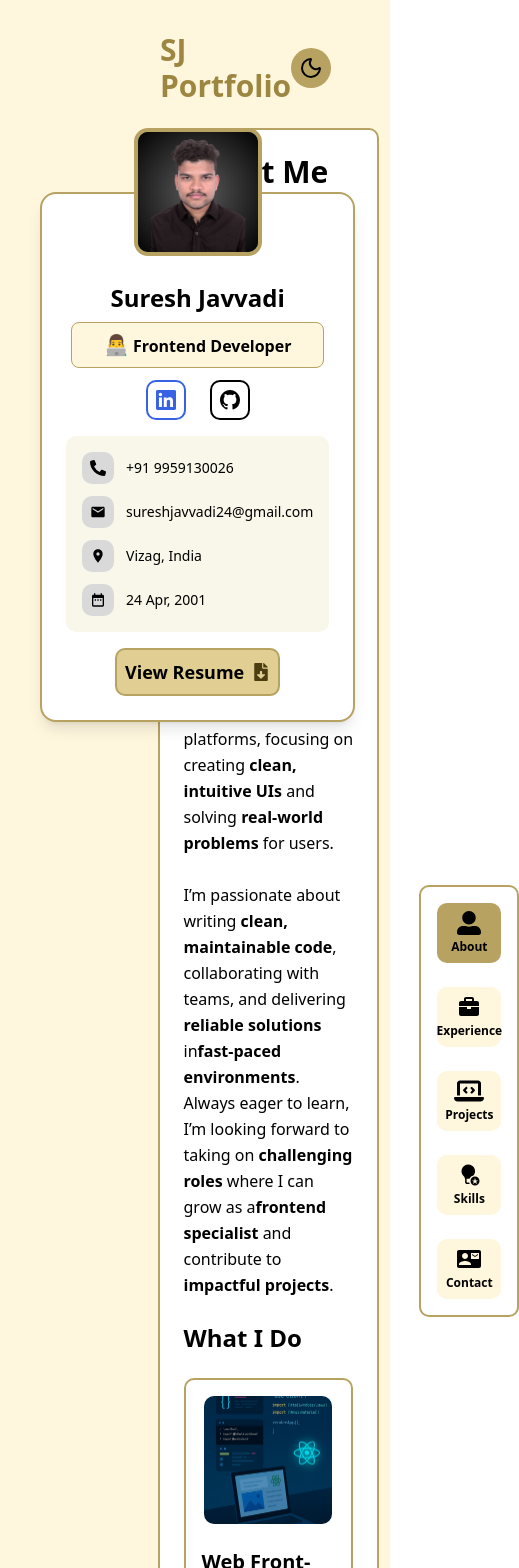
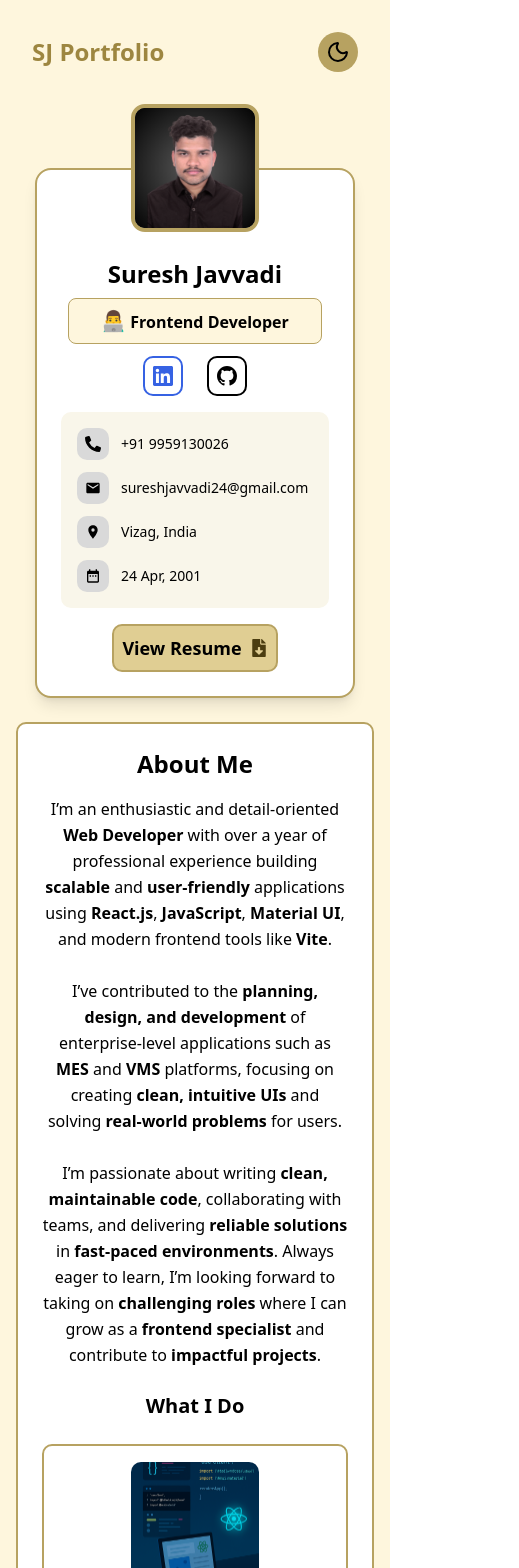
Before and after one commit to suresh-javvadi/sj-portfolio, a React (Vite) app: page / in a window 390 px wide. Shown: the top 1568 px of the page, 519 px wide, since content can reach past the window. Built offline with nearby package versions, Linux system fonts and the light colour scheme.

Commit message:
feat: add responsiveness, improve UX, and add useIsMobile hook

```diff
--- a/src/components/Header.jsx
+++ b/src/components/Header.jsx
@@ -3,8 +3,10 @@ import { AnimatedThemeToggler } from "@/components/magicui/animated-theme-toggle
 
 const Header = () => {
   return (
-    <header className="flex justify-between items-center px-30 pb-6">
-      <h1 className="text-3xl font-bold text-[#9D8640]">SJ Portfolio</h1>
+    <header className="flex justify-between items-center w-full py-2 px-8 sm:px-12 lg:px-30 gap-4 sm:gap-0">
+      <h1 className="text-2xl sm:text-3xl font-bold text-[#9D8640] text-center sm:text-left">
+        SJ Portfolio
+      </h1>
       <AnimatedThemeToggler className="p-2 rounded-full bg-[#B7A261] hover:scale-105 transition" />
     </header>
   );
--- a/src/components/NavBar.jsx
+++ b/src/components/NavBar.jsx
@@ -1,14 +1,34 @@
-import React from "react";
+import React, { useState, useEffect } from "react";
 import { Link, useLocation } from "react-router";
-import { CgProfile } from "react-icons/cg";
 import { MdContactMail } from "react-icons/md";
 import { BiSolidBriefcase } from "react-icons/bi";
 import { FaLaptopCode } from "react-icons/fa6";
 import { VscLightbulbAutofix } from "react-icons/vsc";
 import { FaUserAlt } from "react-icons/fa";
+import useIsMobile from "@/hooks/useIsMobile";
 
 const NavBar = () => {
   const location = useLocation();
+  const [showNav, setShowNav] = useState(false);
+  const isMobile = useIsMobile();
+
+  useEffect(() => {
+    if (!isMobile) {
+      setShowNav(true);
+      return;
+    }
+
+    const handleScroll = () => {
+      const scrollY = window.scrollY;
+      setShowNav(scrollY > 150);
+    };
+
+    window.addEventListener("scroll", handleScroll);
+    handleScroll();
+    return () => window.removeEventListener("scroll", handleScroll);
+  }, [isMobile]);
+
+  if (!showNav) return null;
 
   const navItems = [
     { name: "About", icon: FaUserAlt, path: "/" },
@@ -19,7 +39,14 @@ const NavBar = () => {
   ];
 
   return (
-    <nav className="flex flex-col gap-6 items-center bg-[var(--bg-sec)] p-4 border-2 border-[var(--border-main)] rounded-lg">
+    <nav
+      className={`
+        flex flex-row justify-around items-center
+        fixed bottom-0 left-0 w-full z-50
+        bg-[var(--bg-sec)] border-t-2 border-[var(--border-main)] p-2
+        sm:static sm:flex-col sm:gap-6 sm:items-center sm:w-auto sm:p-4 sm:border-2 sm:rounded-lg sm:border-[var(--border-main)]
+      `}
+    >
       {navItems.map((item) => {
         const Icon = item.icon;
         const isActive = location.pathname === item.path;
@@ -28,15 +55,18 @@ const NavBar = () => {
           <Link
             key={item.name}
             to={item.path}
-            className={`flex flex-col items-center text-sm transition rounded-lg p-2 w-16
+            className={`flex flex-col items-center justify-center text-xs sm:text-sm transition rounded-lg p-2 sm:w-16
               ${
                 isActive
-                  ? "bg-[var(--bg-hlt)]"
+                  ? "bg-[var(--bg-hlt)] text-black"
                   : "bg-[#FEF6DD] dark:bg-[#3B3729] text-black dark:text-[#A89D9D] hover:scale-110"
-              }`}
+              }
+            `}
           >
-            <Icon className="w-8 h-6" />
-            <span className="mt-1 font-semibold text-xs">{item.name}</span>
+            <Icon className="w-6 h-6 sm:w-8 sm:h-6" />
+            <span className="mt-0.5 sm:mt-1 font-semibold text-[10px] sm:text-xs">
+              {item.name}
+            </span>
           </Link>
         );
       })}
--- a/src/components/ProfileCard.jsx
+++ b/src/components/ProfileCard.jsx
@@ -7,11 +7,11 @@ import { FaPhoneAlt, FaFileDownload } from "react-icons/fa";
 import profilePic from "../assets/profile_pic.png";
 import PixelTransition from "./PixelTransition";
 import Magnet from "./Magnet";
+import useIsMobile from "@/hooks/useIsMobile";
 
-const ProfileCard = () => {
+const ProfileCardContent = () => {
   return (
-    <aside className="w-3/12 relative">
-      <Magnet padding={50} disabled={false} magnetStrength={10}>
+    <>
       <div className="absolute left-1/2 transform -translate-x-1/2 -translate-y-1/2 w-32 h-32 border-4 border-[var(--border-main)] rounded-xl">
         <PixelTransition
           firstContent={
@@ -42,6 +42,7 @@ const ProfileCard = () => {
         <h2 className="bg-[#FEF6DD] dark:bg-[#272522] border border-[var(--border-main)] dark:text-[#CCC0C0] py-2 px-8 mt-2 rounded-md font-semibold">
           <span className="text-xl">👨‍💻</span> Frontend Developer
         </h2>
+
         <div className="flex gap-6 mt-3">
           <a
             href="https://www.linkedin.com/in/suresh-javvadi/"
@@ -58,28 +59,19 @@ const ProfileCard = () => {
             <BsGithub className="w-10 h-10 text-black dark:text-white border-2 border-black dark:border-[#CCC0C0] rounded-lg p-2 hover:scale-110 transition" />
           </a>
         </div>
+
         <div className="mt-4 w-full space-y-3 text-sm bg-[#F9F6EA] dark:bg-[#3B3729] p-4 rounded-lg">
-            <div className="flex items-center gap-3">
-              <FaPhoneAlt className="w-8 h-8 bg-[#D9D9D9] dark:bg-black p-2 rounded-lg text-black dark:text-white flex-shrink-0" />
-              <span className="break-words text-sm">+91 9959130026</span>
+          {[
+            { icon: FaPhoneAlt, text: "+91 9959130026" },
+            { icon: MdMail, text: "sureshjavvadi24@gmail.com" },
+            { icon: MdLocationOn, text: "Vizag, India" },
+            { icon: MdDateRange, text: "24 Apr, 2001" },
+          ].map(({ icon: Icon, text }) => (
+            <div key={text} className="flex items-center gap-3">
+              <Icon className="w-8 h-8 bg-[#D9D9D9] dark:bg-black p-2 rounded-lg text-black dark:text-white flex-shrink-0" />
+              <span className="break-words text-sm">{text}</span>
             </div>
-
-            <div className="flex items-center gap-3">
-              <MdMail className="w-8 h-8 bg-[#D9D9D9] dark:bg-black p-2 rounded-lg text-black dark:text-white flex-shrink-0" />
-              <span className="break-words text-sm">
-                sureshjavvadi24@gmail.com
-              </span>
-            </div>
-
-            <div className="flex items-center gap-3">
-              <MdLocationOn className="w-8 h-8 bg-[#D9D9D9] dark:bg-black p-2 rounded-lg text-black dark:text-white flex-shrink-0" />
-              <span className="break-words text-sm">Vizag, India</span>
-            </div>
-
-            <div className="flex items-center gap-3">
-              <MdDateRange className="w-8 h-8 bg-[#D9D9D9] dark:bg-black p-2 rounded-lg text-black dark:text-white flex-shrink-0" />
-              <span className="break-words text-sm">24 Apr, 2001</span>
-            </div>
+          ))}
         </div>
         <div className="flex items-center gap-3 mt-4">
           <a
@@ -102,7 +94,22 @@ const ProfileCard = () => {
           </a>
         </div>
       </div>
+    </>
+  );
+};
+
+const ProfileCard = () => {
+  const isMobile = useIsMobile();
+
+  return (
+    <aside className="relative">
+      {isMobile ? (
+        <ProfileCardContent />
+      ) : (
+        <Magnet padding={50} magnetStrength={10}>
+          <ProfileCardContent />
         </Magnet>
+      )}
     </aside>
   );
 };
--- /dev/null
+++ b/src/hooks/useIsMobile.jsx
@@ -0,0 +1,15 @@
+import React, { useEffect, useState } from "react";
+
+const useIsMobile = () => {
+  const [isMobile, setIsMobile] = useState(window.innerWidth < 640);
+
+  useEffect(() => {
+    const handleResize = () => setIsMobile(window.innerWidth < 640);
+    window.addEventListener("resize", handleResize);
+    return () => window.removeEventListener("resize", handleResize);
+  }, []);
+
+  return isMobile;
+};
+
+export default useIsMobile;
--- a/src/layout/AppLayout.jsx
+++ b/src/layout/AppLayout.jsx
@@ -6,16 +6,26 @@ import NavBar from "../components/NavBar";
 
 const AppLayout = () => {
   return (
-    <div className="min-h-screen bg-[var(--bg-main)] text-[var(--text-main)] py-8 px-10">
+    <div className="min-h-screen bg-[var(--bg-main)] text-[var(--text-main)] py-6 md:py-8 md:px-10">
       <Header />
-      <div className="flex flex-1">
-        <ProfileCard />
-        <main className="flex-1 px-10">
+
+      <div className="flex flex-col items-center md:flex-row md:items-start md:justify-start gap-6 mt-6">
+        <div className="w-full max-w-xs md:w-auto">
+          <ProfileCard />
+        </div>
+
+        <main
+          className="
+          w-full md:flex-1 px-4 md:px-10
+          pb-10 md:pb-0
+        "
+        >
           <Outlet />
         </main>
-        <main className="flex items-center">
+
+        <div className="w-full max-w-xs md:w-auto flex md:flex-col justify-center mt-4 md:mt-0">
           <NavBar />
-        </main>
+        </div>
       </div>
     </div>
   );
--- a/src/pages/About.jsx
+++ b/src/pages/About.jsx
@@ -5,16 +5,15 @@ import AnimatedSection from "@/components/AnimatedSection";
 const About = () => {
   return (
     <AnimatedSection className="bg-[var(--bg-sec)] border-2 border-[var(--border-main)] rounded-lg p-6 space-y-6">
-      <div className="max-w-3xl mx-auto">
-        <h1 className="text-3xl font-bold mb-4">About Me</h1>
-        <p className="leading-relaxed">
+      <div className="text-center md:text-left">
+        <h1 className="text-2xl md:text-3xl font-bold mb-4">About Me</h1>
+        <p className="leading-relaxed text-base">
           I’m an enthusiastic and detail-oriented <strong>Web Developer</strong>{" "}
           with over a year of professional experience building{" "}
           <strong>scalable</strong> and <strong>user-friendly</strong>{" "}
           applications using <strong>React.js</strong>,{" "}
           <strong>JavaScript</strong>, <strong>Material UI</strong>, and modern
-          frontend tools like
-          <strong>Vite</strong>.
+          frontend tools like <strong>Vite</strong>.
           <br />
           <br />
           I’ve contributed to the{" "}
@@ -27,35 +26,38 @@ const About = () => {
           I’m passionate about writing <strong>clean, maintainable code</strong>
           , collaborating with teams, and delivering{" "}
           <strong>reliable solutions</strong> in
-          <strong>fast-paced environments</strong>. Always eager to learn, I’m
+          <strong> fast-paced environments</strong>. Always eager to learn, I’m
           looking forward to taking on <strong>challenging roles</strong> where
-          I can grow as a<strong>frontend specialist</strong> and contribute to{" "}
+          I can grow as a <strong>frontend specialist</strong> and contribute to{" "}
           <strong>impactful projects</strong>.
         </p>
       </div>
-      <div className="max-w-3xl mx-auto">
-        <h1 className="text-2xl font-bold mb-6">What I Do</h1>
 
-        <div className="flex flex-col md:flex-row items-center border-2 border-[var(--border-main)] dark:border-[#625839] rounded-lg p-4 gap-6 bg-[var(--bg-ter)]">
+      <div>
+        <h1 className="text-xl md:text-2xl font-bold mb-6 text-center md:text-left">
+          What I Do
+        </h1>
+
+        <div className="flex flex-col lg:flex-row items-center lg:items-start border-2 border-[var(--border-main)] dark:border-[#625839] rounded-lg p-4 gap-6 bg-[var(--bg-ter)]">
           <img
             src={webFrontendDev}
             alt="Web Front-End Development"
             className="w-32 h-32 md:w-40 md:h-40 object-cover rounded-lg"
           />
 
-          <div>
-            <h2 className="text-xl font-semibold mb-2">
+          <div className="text-center md:text-left">
+            <h2 className="text-lg md:text-xl font-semibold mb-2">
               Web Front-End Development
             </h2>
-            <p className="text-gray-700 dark:text-gray-300 leading-relaxed">
+            <p className="text-gray-700 dark:text-gray-300 text-sm md:text-base leading-relaxed">
               I create <strong>responsive, user-friendly web interfaces</strong>{" "}
               using
               <strong> React.js</strong>, <strong>JavaScript</strong>, and
               modern tools like
               <strong> Material UI</strong> and <strong>Tailwind CSS</strong>. I
               focus on
-              <strong>clean code</strong>, <strong>scalable components</strong>,
-              and delivering a smooth <strong>user experience</strong>.
+              <strong> clean code</strong>, <strong>scalable components</strong>
+              , and delivering a smooth <strong>user experience</strong>.
             </p>
           </div>
         </div>
--- a/src/pages/ContactMe.jsx
+++ b/src/pages/ContactMe.jsx
@@ -131,7 +131,7 @@ const ContactMe = () => {
           type="submit"
           whileHover={{ scale: 1.05 }}
           whileTap={{ scale: 0.95 }}
-          className="bg-[var(--bg-hlt)] text-black font-semibold py-2 px-4 rounded-lg hover:bg-[var(--bg-hlt-hover)] transition flex justify-center items-center gap-2"
+          className="bg-[var(--bg-hlt)] text-black font-semibold py-2 px-4 rounded-lg hover:bg-[var(--bg-hlt-hover)] transition flex justify-center items-center gap-2 w-full sm:w-auto sm:self-center"
           disabled={isSubmitting}
         >
           {isSubmitting ? "Sending..." : "Send Message ✉️"}
--- a/src/pages/Experience.jsx
+++ b/src/pages/Experience.jsx
@@ -29,15 +29,15 @@ const Experience = () => {
   const startDate = "2024-05-01";
 
   return (
-    <AnimatedSection className="bg-[var(--bg-sec)] border-2 border-[var(--border-main)] rounded-lg p-6 space-y-6">
+    <AnimatedSection className="bg-[var(--bg-sec)] border-2 border-[var(--border-main)] rounded-lg p-6 space-y-8">
       {/* Education */}
-      <div>
-        <h1 className="text-2xl font-bold mb-4">Education</h1>
-        <div className="p-6 border-2 border-[var(--border-main)] rounded-lg">
-          <h2 className="text-lg font-semibold">
+      <div className="text-center md:text-left">
+        <h1 className="text-2xl md:text-3xl font-bold mb-4">Education</h1>
+        <div className="p-4 md:p-6 border-2 border-[var(--border-main)] rounded-lg">
+          <h2 className="text-lg md:text-xl font-semibold">
             B.Tech in Computer Science and Engineering
           </h2>
-          <p>
+          <p className="text-sm md:text-base text-gray-700 dark:text-gray-300">
             Avanthi Institute Of Engineering and Technology <br />
             2019 – 2023
           </p>
@@ -45,22 +45,22 @@ const Experience = () => {
       </div>
 
       {/* Experience */}
-      <div>
-        <h1 className="text-2xl font-bold mb-4">Experience</h1>
-        <div className="flex items-center gap-6 p-6 border-2 border-[var(--border-main)] rounded-lg">
+      <div className="text-center md:text-left">
+        <h1 className="text-2xl md:text-3xl font-bold mb-4">Experience</h1>
+        <div className="flex flex-col sm:flex-row items-center sm:items-start gap-4 sm:gap-6 p-4 md:p-6 border-2 border-[var(--border-main)] rounded-lg">
           <img
             src={scutoidLogo}
             alt="Scutoid Technologies Logo"
             className="w-20 h-20 rounded-lg object-cover border border-[var(--border-main)] p-2"
           />
-          <div>
-            <h3 className="text-lg font-semibold">
+          <div className="text-center sm:text-left">
+            <h3 className="text-lg md:text-xl font-semibold">
               Scutoid Technologies PVT. LTD
             </h3>
-            <p>
+            <p className="text-sm md:text-base">
               <span className="font-semibold">Role:</span> React Developer
             </p>
-            <p>
+            <p className="text-sm md:text-base">
               <span className="font-semibold">Duration:</span>{" "}
               {formatDate(new Date(startDate))} – Present (
               {getDuration(startDate)})
--- a/src/pages/Projects.jsx
+++ b/src/pages/Projects.jsx
@@ -25,24 +25,33 @@ const Projects = () => {
 
   return (
     <AnimatedSection className="bg-[var(--bg-sec)] border-2 border-[var(--border-main)] rounded-lg p-6 space-y-6">
-      <h1 className="text-3xl font-bold mb-6">Projects</h1>
+      <h1 className="text-3xl font-bold mb-6 text-center md:text-left">
+        Projects
+      </h1>
 
-      <div className="grid grid-cols-2 gap-6">
+      <div className="grid grid-cols-1 sm:grid-cols-2 gap-6">
         {projects.map(({ name, img, link, github, tech }, index) => (
           <div
             key={index}
             className="bg-[var(--bg-ter)] border-2 border-[var(--border-main)] rounded-xl p-4 hover:scale-105 transition-transform duration-300 flex flex-col"
           >
-            <a href={link} target="_blank">
-              <img
-                src={img}
-                alt={name}
-                className="w-full h-40 object-cover mb-2 border border-black dark:border-white rounded-lg"
-              />
-            </a>
-            <h2 className="font-semibold">
+            <div className="flex items-center justify-center flex-1">
+              <a href={link} target="_blank" rel="noopener noreferrer">
+                <img
+                  src={img}
+                  alt={name}
+                  className="max-h-40 object-contain mb-3 border border-black dark:border-white rounded-lg"
+                />
+              </a>
+            </div>
+            <h2 className="font-semibold text-center sm:text-left">
               <span className="mr-1">{name}</span>
-              <a href={github} target="_blank">
+              <a
+                href={github}
+                target="_blank"
+                rel="noopener noreferrer"
+                className="text-sm text-cyan-500 hover:underline"
+              >
                 ({tech})
               </a>
             </h2>
--- a/src/pages/Skills.jsx
+++ b/src/pages/Skills.jsx
@@ -58,36 +58,45 @@ const Skills = () => {
   };
 
   return (
-    <AnimatedSection className="bg-[var(--bg-sec)] border-2 border-[var(--border-main)] rounded-lg p-6 space-y-6">
+    <AnimatedSection className="bg-[var(--bg-sec)] border-2 border-[var(--border-main)] rounded-lg p-6 space-y-8">
       <div>
-        <h1 className="text-3xl font-bold mb-6">Skills</h1>
-        <div className="flex flex-row flex-wrap gap-4">
+        <h1 className="text-3xl font-bold mb-6 text-center md:text-left">
+          Skills
+        </h1>
+        <div className="flex flex-wrap justify-center sm:justify-start gap-6">
           {skills.map(renderSkill)}
         </div>
       </div>
 
       <div>
-        <h1 className="text-3xl font-bold mb-6">Tools & Softwares</h1>
-        <div className="flex flex-row flex-wrap gap-4">
+        <h1 className="text-3xl font-bold mb-6 text-center md:text-left">
+          Tools & Softwares
+        </h1>
+        <div className="flex flex-wrap justify-center sm:justify-start gap-6">
           {tools.map(renderSkill)}
         </div>
       </div>
 
-      <div className="overflow-hidden w-170">
-        <StarBorder className="w-full" color="cyan" speed="3s">
+      <div className="w-full overflow-hidden">
+        <div className="max-w-[280px] sm:max-w-[320px] md:max-w-[400px] lg:max-w-[480px] xl:max-w-[600px] 2xl:max-w-[1200px] mx-auto px-2 sm:px-0">
+          <StarBorder color="cyan" speed="3s" className="w-full">
+            <div className="flex justify-center py-2 sm:py-3 md:py-4">
               <LogoLoop
                 logos={techLogos}
-            speed={120}
+                speed={80}
                 direction="left"
-            logoHeight={48}
-            gap={40}
+                logoHeight={32}
+                gap={24}
                 pauseOnHover
                 scaleOnHover
                 fadeOut
                 fadeOutColor="var(--bg-sec)"
-            ariaLabel="Technology logos"
+                ariaLabel="Technology logos showcase"
+                className="w-full"
               />
+            </div>
           </StarBorder>
+        </div>
       </div>
     </AnimatedSection>
   );
```
Lines whose indentation alone changed are shown as unchanged.
